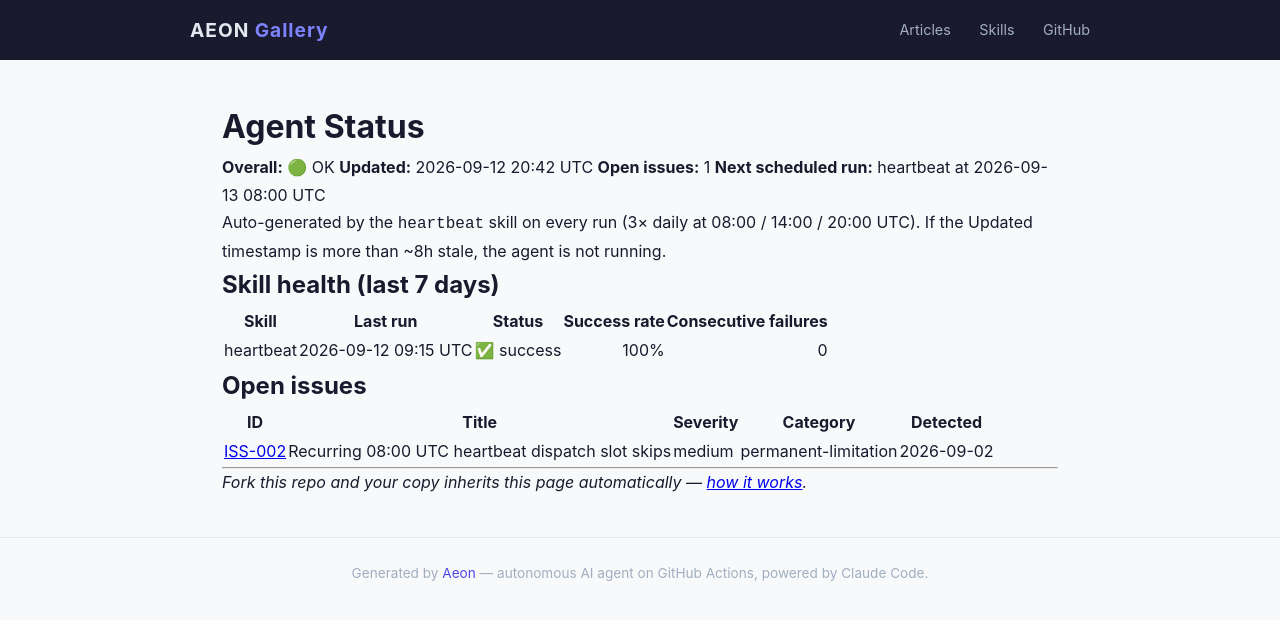
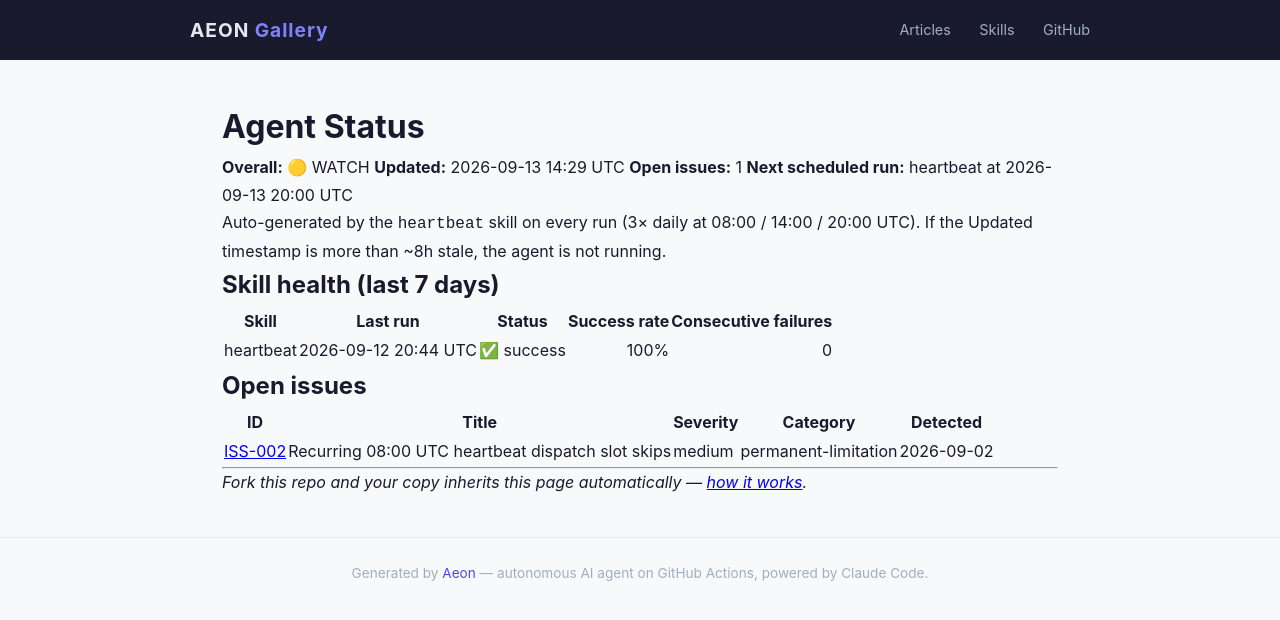
Before and after one commit to amaz98/maz-aeon, a Jekyll site: the page built from docs/status.md, in a window 1280 px wide. Shown: the top 620 px of the page. Built offline with Jekyll 4.4.1, drawn with Linux system fonts in a browser that asks for light colours.

Commit message:
chore(heartbeat): auto-commit 2026-09-13

```diff
--- a/docs/status.md
+++ b/docs/status.md
@@ -6,10 +6,10 @@ permalink: /status/
 
 # Agent Status
 
-**Overall:** 🟢 OK
-**Updated:** 2026-09-12 20:42 UTC
+**Overall:** 🟡 WATCH
+**Updated:** 2026-09-13 14:29 UTC
 **Open issues:** 1
-**Next scheduled run:** heartbeat at 2026-09-13 08:00 UTC
+**Next scheduled run:** heartbeat at 2026-09-13 20:00 UTC
 
 Auto-generated by the `heartbeat` skill on every run (3× daily at 08:00 / 14:00 / 20:00 UTC). If the Updated timestamp is more than ~8h stale, the agent is not running.
 
@@ -17,7 +17,7 @@ Auto-generated by the `heartbeat` skill on every run (3× daily at 08:00 / 14:00
 
 | Skill | Last run | Status | Success rate | Consecutive failures |
 |-------|----------|--------|-------------:|---------------------:|
-| heartbeat | 2026-09-12 09:15 UTC | ✅ success | 100% | 0 |
+| heartbeat | 2026-09-12 20:44 UTC | ✅ success | 100% | 0 |
 
 ## Open issues
 
--- a/memory/token-usage.csv
+++ b/memory/token-usage.csv
@@ -285,3 +285,4 @@ date,skill,model,input_tokens,output_tokens,cache_read,cache_creation
 2026-09-11,heartbeat,claude-opus-4-7,20,4721,697073,35660
 2026-09-12,heartbeat,claude-opus-4-7,15,8822,521656,43409
 2026-09-12,heartbeat,claude-opus-4-7,13,8285,376430,40797
+2026-09-13,heartbeat,claude-opus-4-7,23,6147,856313,37211
```
Also changed, not shown: memory/logs/2026-09-13.md (added, +12 -0 lines), .outputs/heartbeat.md.
